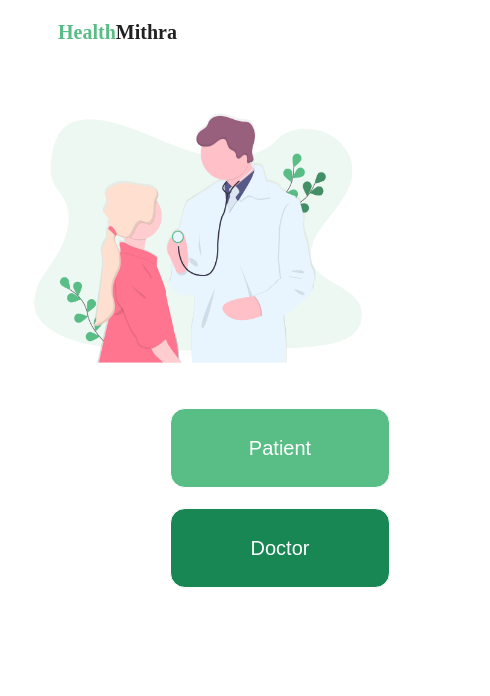
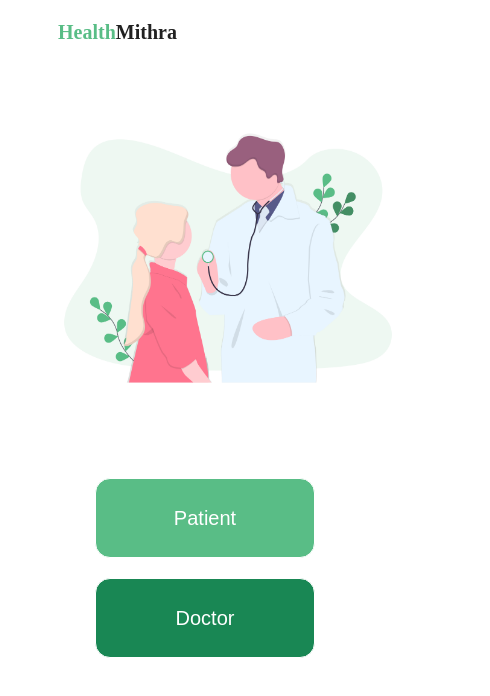
Before and after one commit to Nithesh12/emr, a React (Create React App) app: page / in a window 390 px wide. Shown: the top 696 px of the page, 490 px wide, since content can reach past the window. Built offline with nearby package versions, Linux system fonts and the light colour scheme; a web font is replaced by a local one.

Commit message:
updates index.css

```diff
--- a/src/index.css
+++ b/src/index.css
@@ -41,7 +41,7 @@ img{
     display: flex;
     margin-left: 150px;
 }
-@media (max-width:649px) {
+@media  (max-width:469px) {
     .mainDiv{
         flex-direction: column;
     }
@@ -53,9 +53,11 @@ img{
         display: block;
         max-width: 400px;
         height: 300px;
-        margin-left: -160px;
+        margin-left: -130px;
+        margin-top: 100px;
+        margin-bottom: 50px;
     }
     button{
-        margin-left:120px;
+        margin-left:-30px;
     }
 }
```
